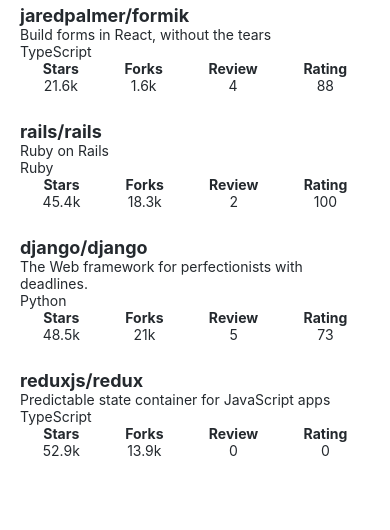
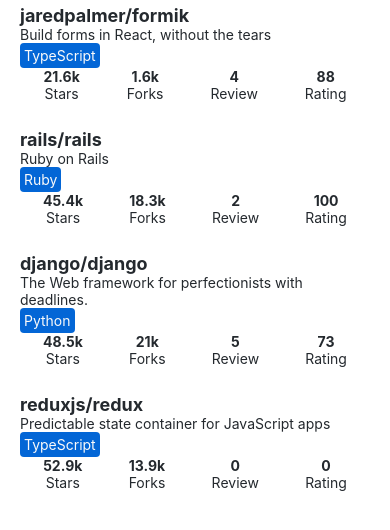
Before and after one commit to Edel-blk/rate-repository-app, a React Native app: screen / in a window 390 px wide. Shown: the top 530 px of the page. Built offline with nearby package versions, Linux system fonts and the light colour scheme.

Commit message:
estilado de language

```diff
--- a/src/components/RepositoryItem.jsx
+++ b/src/components/RepositoryItem.jsx
@@ -1,6 +1,21 @@
 import React from 'react';
-import { View, Text, StyleSheet } from 'react-native';
+import { View, StyleSheet } from 'react-native';
 import TextStyled from './TextStyled';
+import RepositoryStats from './RepositoryStats';
+import theme from '../theme';
+
+
+const RepositoryItem = (props) => (
+	<View
+	key={props.id}
+	style={styles.container}
+    >
+			<TextStyled fontSize={'subHeading'} fontWeight={'bold'}>{props.fullName}</TextStyled>
+			<TextStyled >{props.description}</TextStyled>
+			<TextStyled style={styles.language}>{props.language}</TextStyled>
+			<RepositoryStats {...props}/>
+    </View>
+);
 
 const styles = StyleSheet.create({
 	container: {
@@ -8,47 +23,14 @@
 		paddingBottom: 5,
 		paddingTop: 5
 	},
+	language: {
+		padding: 4,
+		color: theme.colors.white,
+		backgroundColor: theme.colors.primary,
+		alignSelf: 'flex-start',
+		borderRadius: 4,
+		overflow: 'hidden',
+	}
 });
 
-const parseThousands = value => {
-	return value >= 1000
-		? `${Math.round(value / 100) / 10}k`
-		: String(value);
-}
-
-const RepositoryStats = (props) => {
-	 return (
-	 <View style={{ flexDirection: 'row', justifyContent: 'space-around' }}>
-		<View>
-			<TextStyled align='center' fontWeight='bold'>Stars</TextStyled>
-			<TextStyled align='center'>{parseThousands(props.stargazersCount)}</TextStyled>
-		</View>
-		<View>
-			<TextStyled align='center' fontWeight='bold'>Forks</TextStyled>
-			<TextStyled align='center'>{parseThousands(props.forksCount)}</TextStyled>
-		</View>
-		<View>
-			<TextStyled align='center' fontWeight='bold'>Review</TextStyled>
-			<TextStyled align='center'>{parseThousands(props.reviewCount)}</TextStyled>
-		</View>
-		<View>
-			<TextStyled align='center' fontWeight='bold'>Rating</TextStyled>
-			<TextStyled align='center'>{parseThousands(props.ratingAverage)}</TextStyled>
-		</View>
-	</View>
-	);
-}
-
-const RepositoryItem = (props) => (
-    <View
-        key={props.id}
-        style={styles.container}
-    >
-			<TextStyled fontSize={'subHeading'} fontWeight={'bold'}>{props.fullName}</TextStyled>
-			<TextStyled >{props.description}</TextStyled>
-			<TextStyled >{props.language}</TextStyled>
-			<RepositoryStats {...props}/>
-    </View>
-);
-
 export default RepositoryItem;
--- /dev/null
+++ b/src/components/RepositoryStats.jsx
@@ -0,0 +1,34 @@
+import React from 'react';
+import { View } from 'react-native';
+import TextStyled from './TextStyled';
+
+const parseThousands = value => {
+	return value >= 1000
+		? `${Math.round(value / 100) / 10}k`
+		: String(value);
+}
+
+const RepositoryStats = (props) => {
+	 return (
+	 <View style={{ flexDirection: 'row', justifyContent: 'space-around' }}>
+		<View>
+			<TextStyled align='center' fontWeight='bold'>{parseThousands(props.stargazersCount)}</TextStyled>
+			<TextStyled align='center'>Stars</TextStyled>
+		</View>
+		<View>
+			<TextStyled align='center' fontWeight='bold'>{parseThousands(props.forksCount)}</TextStyled>
+			<TextStyled align='center'>Forks</TextStyled>
+		</View>
+		<View>
+			<TextStyled align='center' fontWeight='bold'>{parseThousands(props.reviewCount)}</TextStyled>
+			<TextStyled align='center'>Review</TextStyled>
+		</View>
+		<View>
+			<TextStyled align='center' fontWeight='bold'>{parseThousands(props.ratingAverage)}</TextStyled>
+			<TextStyled align='center'>Rating</TextStyled>
+		</View>
+	</View>
+	);
+}
+
+export default RepositoryStats;
--- a/src/components/TextStyled.jsx
+++ b/src/components/TextStyled.jsx
@@ -34,6 +34,7 @@
 		color === 'secondary' && styles.colorSecondary,
 		fontSize === 'subHeading' && styles.subHeading,
 		fontWeight === 'bold' && styles.bold,
+		style
 	]
 
 	return (
--- a/src/theme.js
+++ b/src/theme.js
@@ -2,7 +2,8 @@
     colors: {
         textPrimary: '#24292e',
         textSecondary: '#586069',
-        primary: '#0366d6'
+        primary: '#0366d6',
+        white: '#fafafa'
     },
     fontSizes: {
         body: 14,
```
